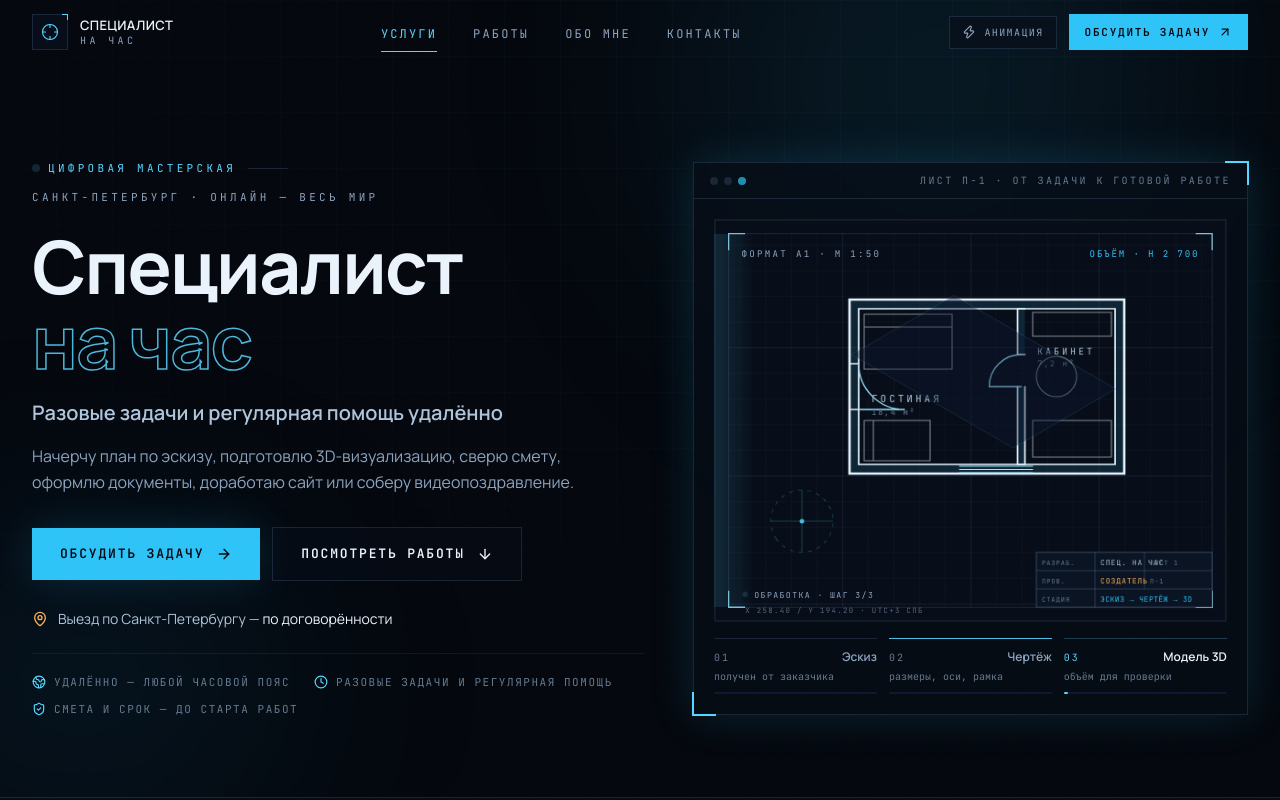
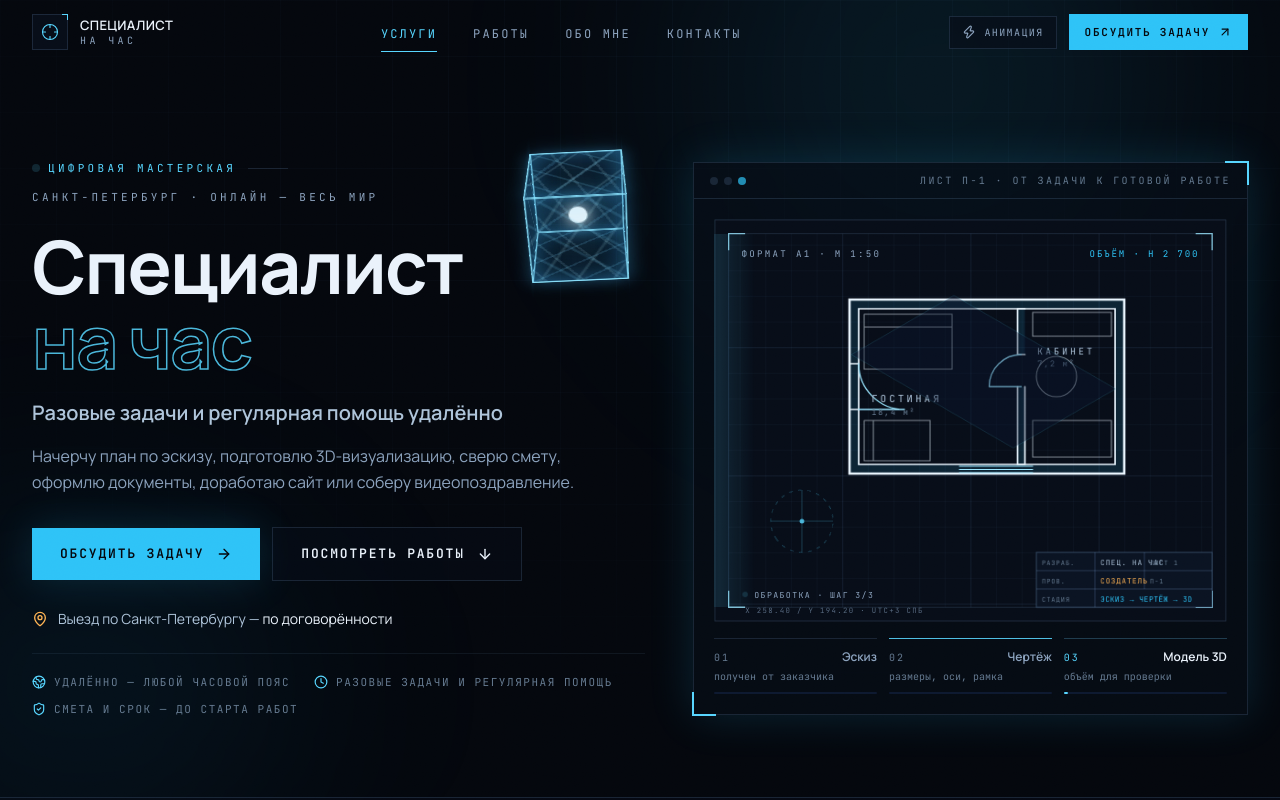
Before and after one commit to WaDIM0041/specialist-na-chas, a React (Vite) app: page / in a window 1280 px wide. Shown: the top 800 px of the page. Built offline with nearby package versions, Linux system fonts and the light colour scheme; a web font is replaced by a local one.

Commit message:
Add holographic cube to hero

```diff
--- a/src/components/Hero.tsx
+++ b/src/components/Hero.tsx
@@ -36,7 +36,7 @@ export default function Hero() {
 
       <div className="relative mx-auto grid max-w-7xl items-center gap-10 px-4 pb-14 pt-10 sm:px-6 md:pt-16 lg:grid-cols-[1.05fr_0.95fr] lg:gap-12 lg:px-8 lg:pb-20 lg:pt-24">
         {/* ---- текст ---- */}
-        <div>
+        <div className="relative">
           <Reveal>
             <div className="flex flex-wrap items-center gap-3 font-mono text-[11px] uppercase tracking-[0.3em] text-accent-400">
               <span className="flex items-center gap-2">
@@ -60,6 +60,12 @@ export default function Hero() {
               </span>
             </h1>
           </Reveal>
+
+          <div className="portfolio-cube" aria-hidden="true">
+            <span className="portfolio-cube-form">
+              <i /><i /><i /><i /><i /><i /><span className="portfolio-cube-core" />
+            </span>
+          </div>
 
           <Reveal delay={170}>
             <p className="mt-5 max-w-xl text-lg font-semibold text-fog-300 sm:text-xl">
--- a/src/index.css
+++ b/src/index.css
@@ -1,4 +1,53 @@
 @import "tailwindcss";
+
+/* Голографический куб из оформления сайта «Через время к звёздам». */
+.portfolio-cube {
+  display: flex;
+  align-items: center;
+  justify-content: center;
+  width: 90px;
+  height: 90px;
+  margin: 12px 0 0 auto;
+  perspective: 550px;
+  pointer-events: none;
+  animation: portfolioCubeFloat 6s ease-in-out infinite;
+}
+.portfolio-cube-form {
+  position: relative;
+  display: block;
+  width: 70px;
+  height: 70px;
+  transform-style: preserve-3d;
+  animation: portfolioCubeTurn 18s ease-in-out infinite;
+}
+.portfolio-cube-form > i {
+  position: absolute;
+  inset: 0;
+  border: 1px solid rgba(140,230,255,.85);
+  background: repeating-linear-gradient(35deg, transparent 0 18px, rgba(125,215,255,.15) 18px 20px), repeating-linear-gradient(125deg, rgba(40,125,185,.08) 0 20px, rgba(150,225,255,.18) 20px 22px);
+  box-shadow: inset 0 0 20px rgba(65,185,255,.25), 0 0 14px rgba(65,185,255,.2);
+  backface-visibility: visible;
+}
+.portfolio-cube-form > i:nth-child(1) { transform: translateZ(35px); }
+.portfolio-cube-form > i:nth-child(2) { transform: rotateY(180deg) translateZ(35px); }
+.portfolio-cube-form > i:nth-child(3) { transform: rotateY(90deg) translateZ(35px); }
+.portfolio-cube-form > i:nth-child(4) { transform: rotateY(-90deg) translateZ(35px); }
+.portfolio-cube-form > i:nth-child(5) { transform: rotateX(90deg) translateZ(35px); }
+.portfolio-cube-form > i:nth-child(6) { transform: rotateX(-90deg) translateZ(35px); }
+.portfolio-cube-core { position: absolute; left: 28px; top: 28px; width: 14px; height: 14px; border-radius: 50%; background: #f1fcff; box-shadow: 0 0 12px #fff, 0 0 28px #78ddff, 0 0 45px #329eea; }
+@keyframes portfolioCubeFloat { 0%, 100% { translate: 0 2px; } 50% { translate: 0 -3px; } }
+@keyframes portfolioCubeTurn { 0%, 100% { transform: rotateX(-20deg) rotateY(30deg) rotateZ(-5deg); } 50% { transform: rotateX(-32deg) rotateY(210deg) rotateZ(5deg); } }
+@media (min-width: 640px) {
+  .portfolio-cube { position: absolute; top: 105px; right: 12%; width: 135px; height: 135px; margin: 0; }
+  .portfolio-cube-form { scale: 1.35; }
+}
+@media (min-width: 1024px) { .portfolio-cube { top: -15px; right: 0; } }
+@media (prefers-reduced-motion: reduce) {
+  .portfolio-cube, .portfolio-cube-form { animation: none; }
+  .portfolio-cube-form { transform: rotateX(-20deg) rotateY(30deg); }
+}
+.reduced-motion .portfolio-cube, .reduced-motion .portfolio-cube-form { animation: none; }
+.reduced-motion .portfolio-cube-form { transform: rotateX(-20deg) rotateY(30deg); }
 
 @theme {
   --font-display: "Unbounded", "Manrope", system-ui, sans-serif;
```
